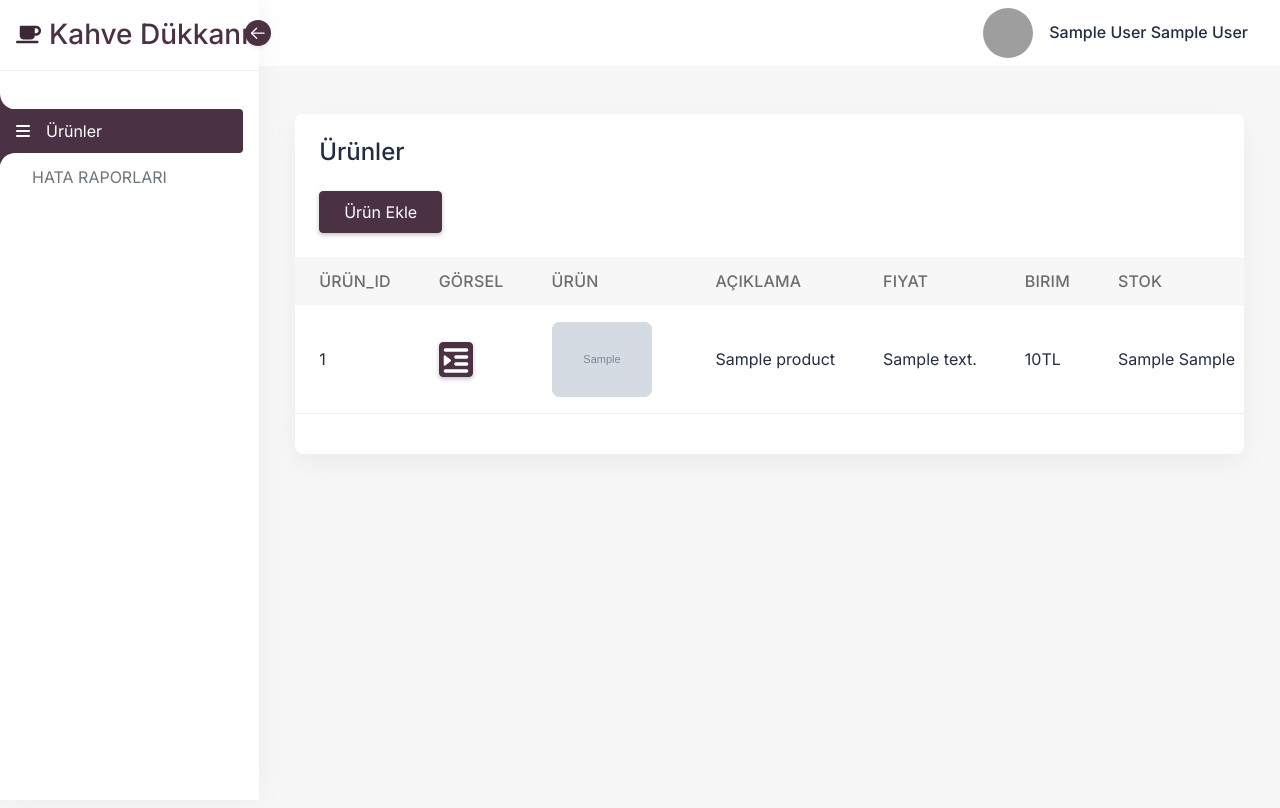
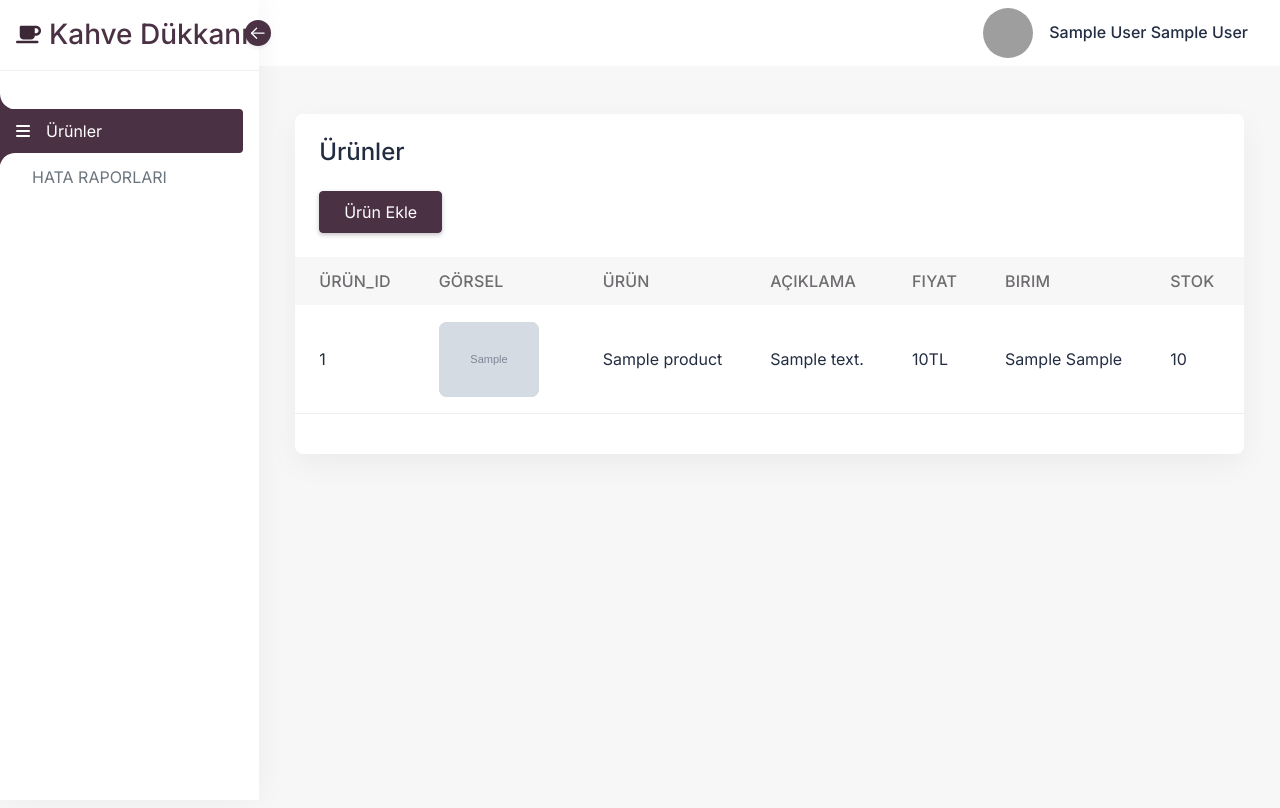
Before and after one commit to dallascity/E-Ticaret-KahveSatis, a PHP site: page /admin/index.php in a window 1280 px wide. Run offline with PHP 8.4, Linux system fonts and the light colour scheme; the visitor is signed in with stand-in values (Sample User, id 1); tables that the repository leaves empty or names only in its code hold one stand-in row (values such as "Sample post"); grey boxes marked "Sample" are stand-in pictures; some libraries are stand-ins or nearby versions; grey boxes are pictures that could not be loaded.

Commit message:
Ürünlerin düzgün listelenmesi ve dinamik olarak active passive butonları eklendi

```diff
--- a/admin/index.php
+++ b/admin/index.php
@@ -54,13 +54,6 @@ include "inc/header.php";
                                         ?>
                                                 <tr id="rank-<?= $row['product_id'] ?>">
                                                     <td><?= $row['product_id'] ?></td>
-                                                    <td>
-                                                        <a class="btn btn-sm btn-icon btn-primary" href="">
-                                                            <span class="btn-inner">
-                                                                <i class="fa fa-indent fa-2x "></i>
-                                                            </span>
-                                                        </a>
-                                                    </td>
                                                     <td class="text-center">
                                                         <img class="bg-soft-primary rounded img-fluid me-3 custom-image" src="<?= $row['photo_type'] == 1 ? '../assets/gallery/' . $row['photo'] : $row['photo'] ?>" alt="productphoto">
                                                     </td>
@@ -69,10 +62,10 @@ include "inc/header.php";
                                                     <td class="aciklama"> <?= $row['description'] ?> </td>
                                                     <td> <?= $row['price'] . "TL" ?> </td>
                                                     <td> <?= $row['weight'] . " " . $row['weight_type'] ?> </td>
-                                                    <td> <?= $row['stock'] . "TL" ?> </td>
+                                                    <td> <?= $row['stock'] ?> </td>
                                                     <td>
                                                         <label class="switch">
-                                                            <input <?= $row['status'] == 1 ? 'checked' : '' ?> name="ap" type="checkbox" id='' class="btn btn-succes" data-toggle="switchbutton" data-onlabel="Açık" data-offlabel="Kapalı">
+                                                            <input <?= $row['status'] == 1 ? 'checked' : '' ?> id='<?= $row['product_id'] ?>' name="ap" type="checkbox" id='' class="btn btn-succes" data-toggle="switchbutton" data-onlabel="Açık" data-offlabel="Kapalı">
                                                         </label>
                                                     </td>
                                                     <td>
@@ -130,17 +123,17 @@ include "inc/footer.php";
         $(elements).change(function(event) {
 
             var id = $(this).attr("id");
-            var durum = ($(this).is(':checked')) ? '1' : '0';
+            var status = ($(this).is(':checked')) ? 'true' : 'false';
             $.ajax({
                 url: 'actions/ap.php',
                 method: 'POST',
                 data: {
                     id: id,
-                    tablo: 'kategori',
-                    durum: durum
+                    table: 'products',
+                    status: status
                 },
                 success: function(result) {
-
+                    console.log(result);
                 },
                 error: function() {
                     alert('Hata');
```
Also changed, not shown: admin/actions/ap.php (+4 -4 lines).
